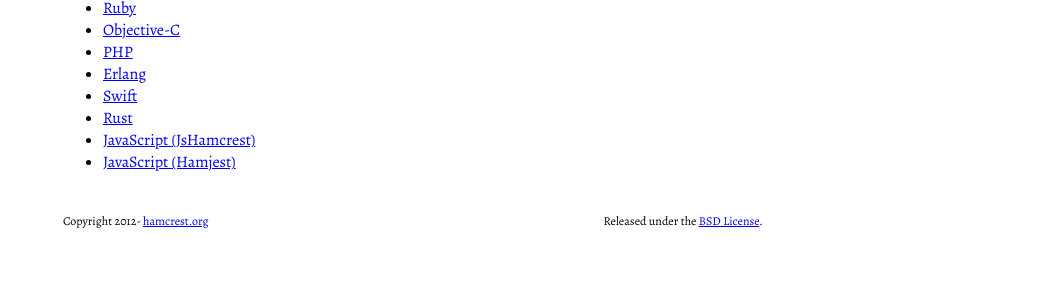
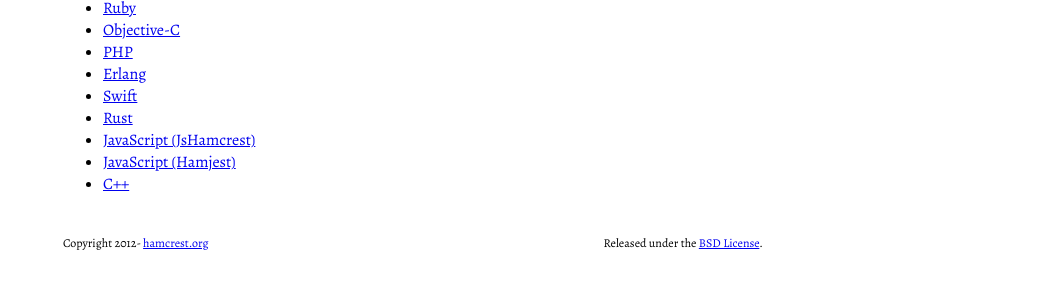
Before and after one commit to hamcrest/hamcrest.github.com, a plain HTML site: page index.html in a window 1280 px wide. Shown: the part 325-614 px from the top of the page, without its empty margins (227-1280 px from the left). Drawn offline with nearby package versions, Linux system fonts and the light colour scheme; a web font is replaced by a local one.

Commit message:
Added link to matcha, a port of Hamcrest to modern C++

```diff
--- a/index.html
+++ b/index.html
@@ -78,6 +78,7 @@
     <li><a href="https://github.com/carllerche/hamcrest-rust">Rust</a></li>
     <li><a href="https://www.npmjs.com/package/jshamcrest">JavaScript (JsHamcrest)</a></li>
     <li><a href="https://www.npmjs.com/package/hamjest">JavaScript (Hamjest)</a></li>
+    <li><a href="https://github.com/amorenoc/matcha">C++</a></li>
    </ul>
 
    <footer>
```
